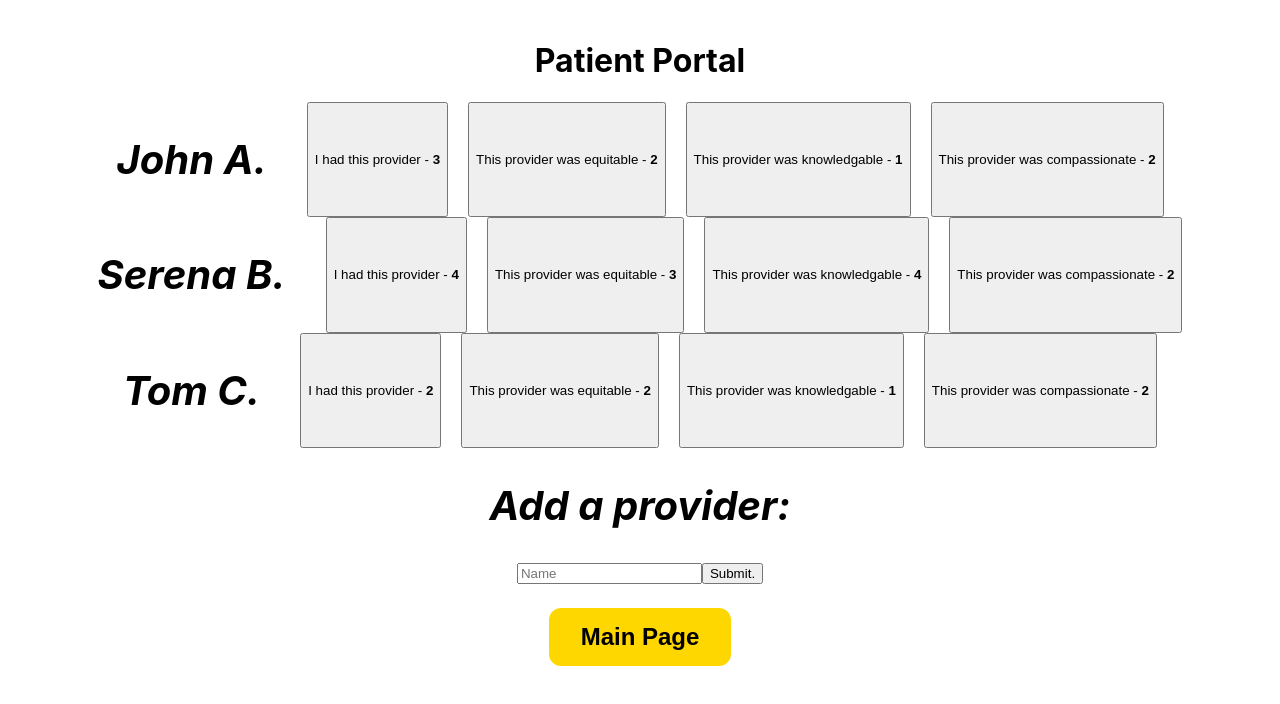
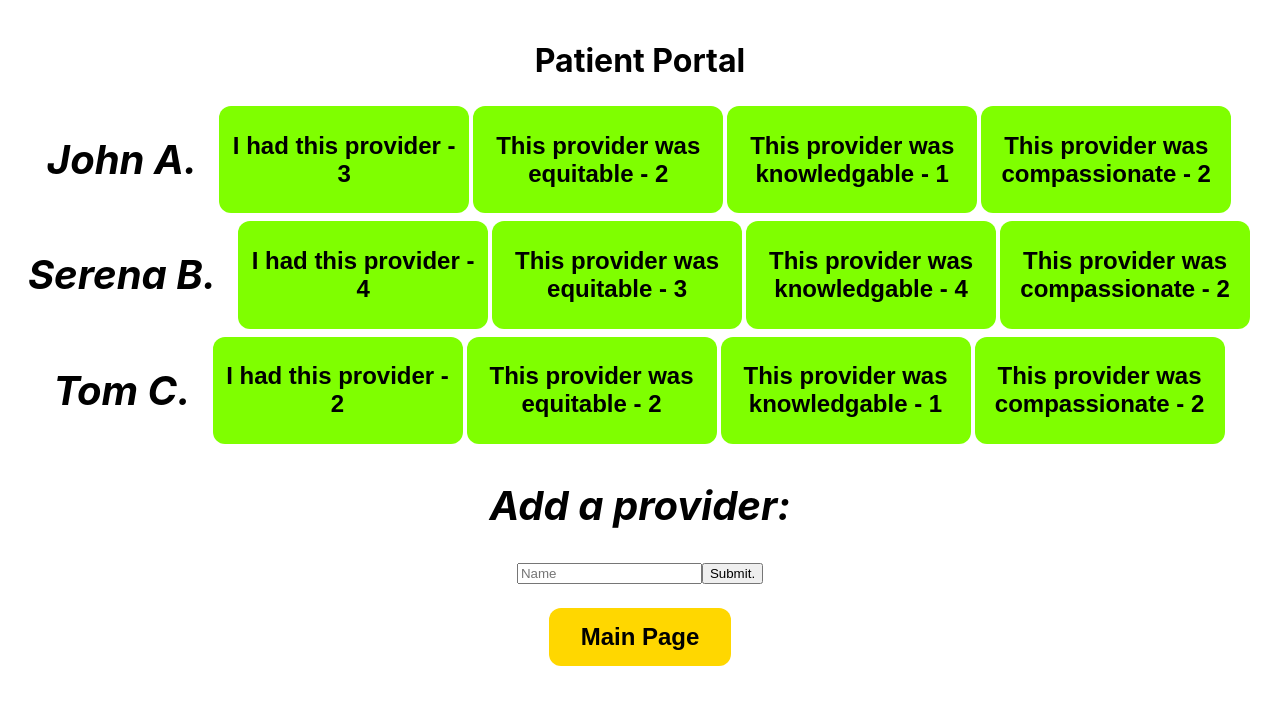
Before and after one commit to pravirchugh/uncloseted, a React (Create React App) app: page /patients in a window 1280 px wide. Shown: the top 704 px of the page. Built offline with nearby package versions, Linux system fonts and the light colour scheme.

Commit message:
Changed patient buttons

```diff
--- a/src/components/Patients.css
+++ b/src/components/Patients.css
@@ -4,7 +4,18 @@
     border-radius: 6px;
 }
 .incrementBtn {
-    margin-left: 20px;
+    background-color:chartreuse; /* Green */
+    border: none;
+    color: black;
+    text-align: center;
+    text-decoration: none;
+    display: inline-block;
+    font-size: 24px;
+    margin: 4px 2px;
+    cursor: pointer;
+    border-radius: 12px;
+    font-weight: 800;
+    max-width: 250px;
 }
 h2 {
     font-style: italic;
--- a/src/components/Patients.js
+++ b/src/components/Patients.js
@@ -6,7 +6,7 @@ import {
     useLocation,
     Link
   } from "react-router-dom";
-
+import "./Patients.css";
 function Patients(props) {
 
     function increaseCount(index) {
```
